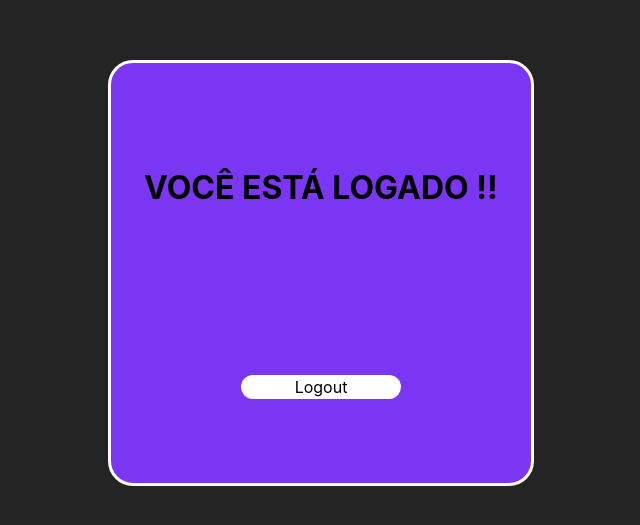
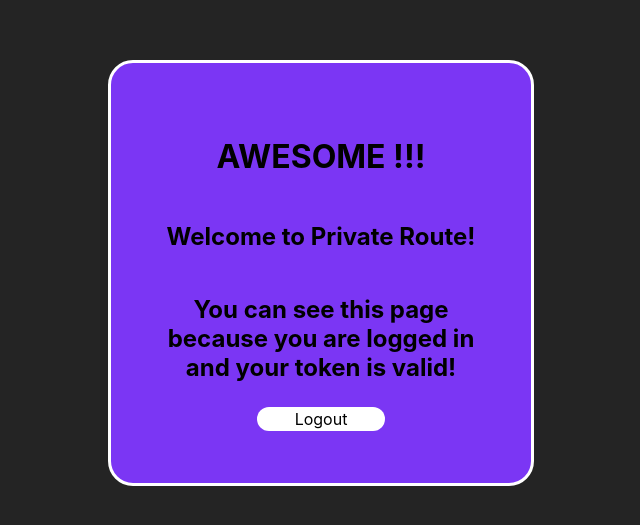
Before and after one commit to Jamilsonh/react-private-routes-jwt, a React (Vite) app in the folder client/: page /logged in a window 1280 px wide. Shown: the part 115-640 px from the top of the page, without its empty margins (319-959 px from the left). Built offline with nearby package versions, Linux system fonts and the light colour scheme; sample sign-in values are in the browser's storage.

Commit message:
feat: final adjustments

```diff
--- a/client/src/screens/Logged.jsx
+++ b/client/src/screens/Logged.jsx
@@ -1,20 +1,34 @@
+import { toast } from 'react-toastify';
 import { useAuth } from '../hooks/useAuth';
-import { ButtonLink, Container, ContainerLogin } from '../styles';
+import {
+  ButtonLink,
+  Container,
+  ContainerLogin,
+  LoggedContainer,
+} from '../styles';
 
 export function Logged() {
   const { logout } = useAuth();
 
   const handleLogout = () => {
     logout();
+    toast.warn('You have been logged out');
   };
 
   return (
     <Container>
       <ContainerLogin>
-        <h1>VOCÊ ESTÁ LOGADO !!</h1>
-        <ButtonLink to='/' onClick={handleLogout}>
-          Logout
-        </ButtonLink>
+        <LoggedContainer>
+          <h1>AWESOME !!!</h1>
+          <h2>Welcome to Private Route!</h2>
+          <h2>
+            You can see this page because you are logged in and your token is
+            valid!
+          </h2>
+          <ButtonLink to='/' onClick={handleLogout}>
+            Logout
+          </ButtonLink>
+        </LoggedContainer>
       </ContainerLogin>
     </Container>
   );
--- a/client/src/screens/Login.jsx
+++ b/client/src/screens/Login.jsx
@@ -25,7 +25,7 @@ export function LoginPage() {
   const handleLogout = () => {
     logout();
     clearFields();
-    toast.warn('Você foi deslogado');
+    toast.warn('You have been logged out');
   };
 
   const clearFields = () => {
@@ -39,12 +39,12 @@ export function LoginPage() {
       .then((res) => {
         const { token } = res.data;
         login(token);
-        toast.success('Login efetuado com sucesso');
-        toast.success('Token válido, vocë tem acesso a rota privada');
+        toast.success('Login successful');
+        toast.success('Valid token, you have access to private route');
       })
       .catch((err) => {
         toast.error(err.response.data.message);
-        toast.error('Senão tiver uma conta, faça o seu cadastro');
+        toast.error('If you do not have an account, register');
       });
   };
 
@@ -52,12 +52,11 @@ export function LoginPage() {
     const token = localStorage.getItem('token');
     console.log(token);
     if (token) {
-      toast.success('Token válido');
+      toast.success('Your Token is valid');
     } else {
-      toast.error(
-        '(Sem acesso) Você foi redirecionado para a tela de cadastro.'
-      );
-      toast.error('Se cadastre e faça o login para ter acesso a rota privada');
+      toast.error('No private route access');
+      toast.error('Register and login to access the private route');
+      toast.error('You have been redirected to the registration screen.');
     }
   };
 
@@ -104,7 +103,7 @@ export function LoginPage() {
           <ButtonLink onClick={handleLogin}>Login</ButtonLink>
           <ButtonLink to='/register'>Register</ButtonLink>
           <ButtonLink to='/logged' onClick={ProtectedRoute}>
-            Página Privada
+            Private Route
           </ButtonLink>
         </LoginArea>
       </ContainerLogin>
--- a/client/src/styles/index.js
+++ b/client/src/styles/index.js
@@ -85,3 +85,13 @@ export const ButtonLink = styled(Link)`
   text-align: center;
   padding: 2px 0;
 `;
+
+export const LoggedContainer = styled.div`
+  width: 80%;
+  height: 320px;
+  display: flex;
+  flex-direction: column;
+  align-items: center;
+  justify-content: space-around;
+  text-align: center;
+`;
```
Also changed, not shown: 1 other file (tests, documents, lock files or other folders).
